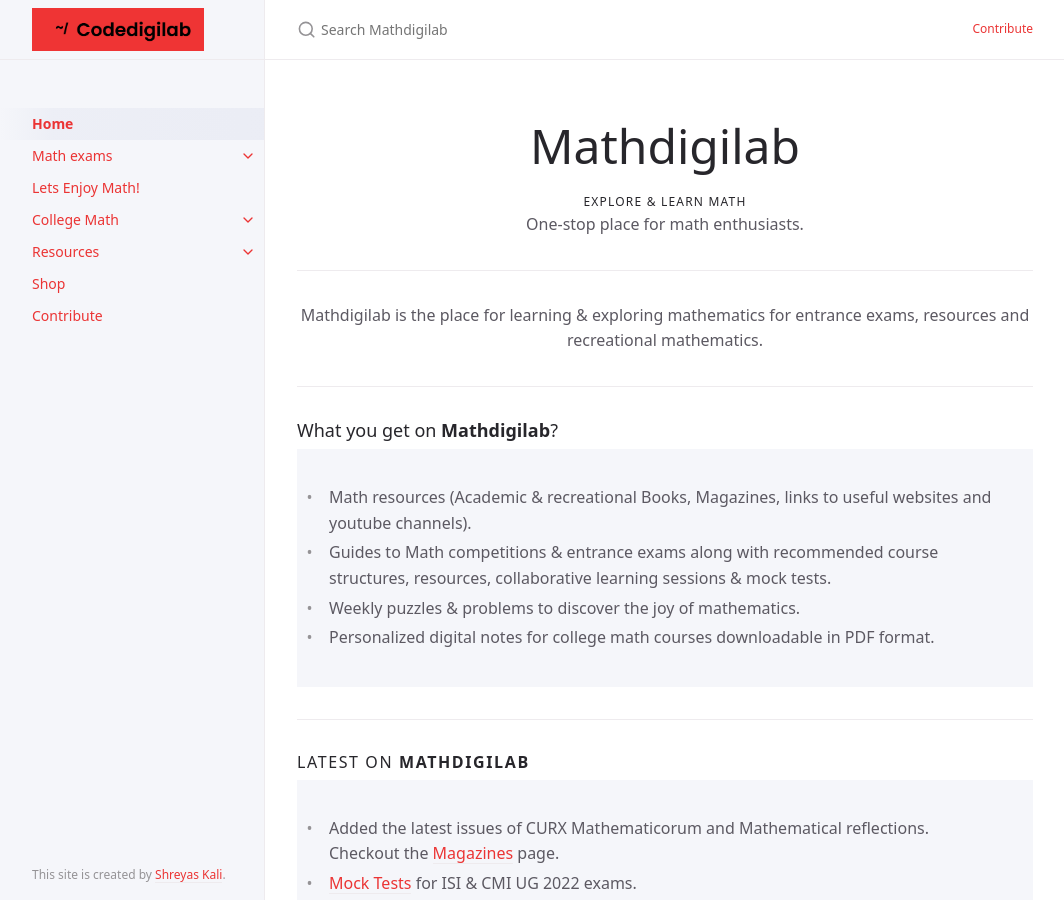
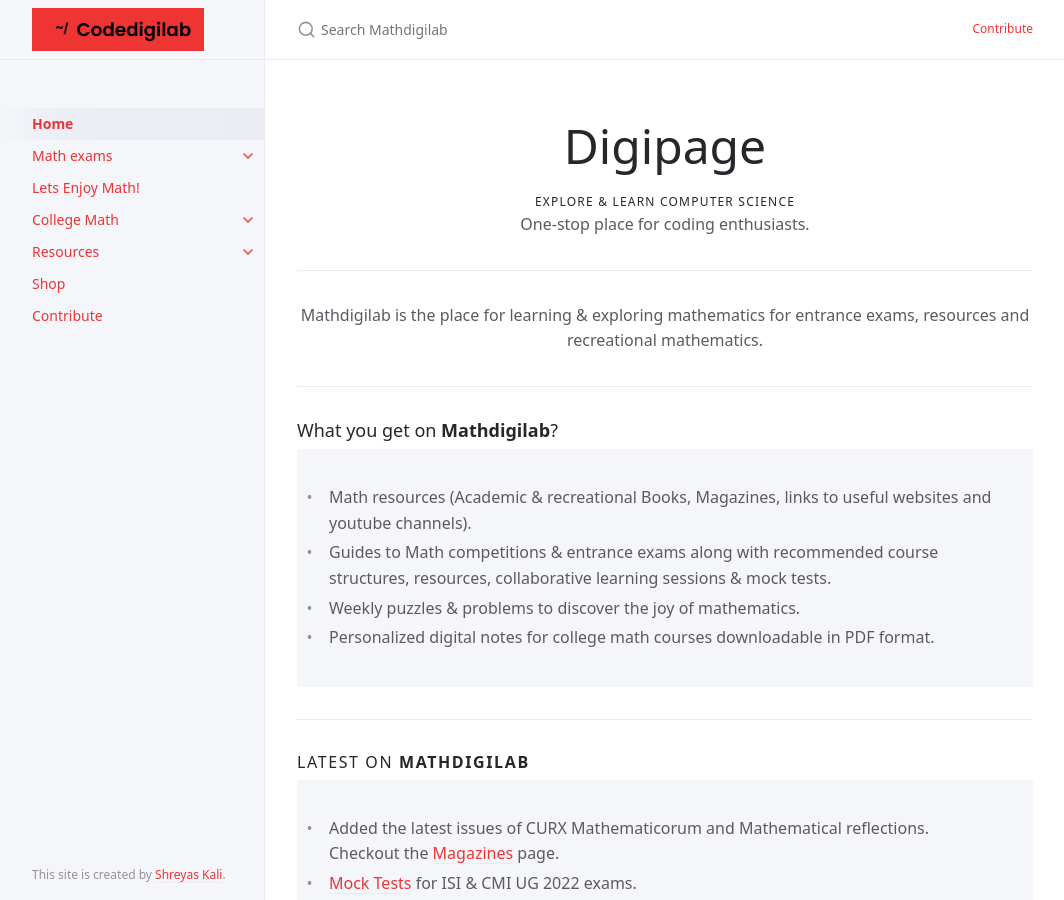
Before and after one commit to mathdigilab/codedigilab, a Jekyll site: the page built from index.md, in a window 1280 px wide and 900 px high. Shown: the whole window, without its empty margins (107-1171 px from the left). Built offline with Jekyll 4.4.1, drawn with Linux system fonts in a browser that asks for light colours; nearby versions of some CDN libraries.

Commit message:
Update index.md

```diff
--- a/index.md
+++ b/index.md
@@ -11,11 +11,11 @@ permalink: /
  <!---<p align="center">
   <img src="/assets/images/Mathdigilab-logo.svg" alt="Mathdigilab"  width="max-width" />
  </p>--->
-<h1 align="center"><strong> Mathdigilab </strong></h1>
+<h1 align="center"><strong> Digipage </strong></h1>
 {: .fw-700, .fs-10}
 
-<h4 align="center">Explore & Learn Math</h4>
-<p align="center">One-stop place for math enthusiasts.</p>
+<h4 align="center">Explore & Learn Computer Science</h4>
+<p align="center">One-stop place for coding enthusiasts.</p>
 
 ---
 
```
